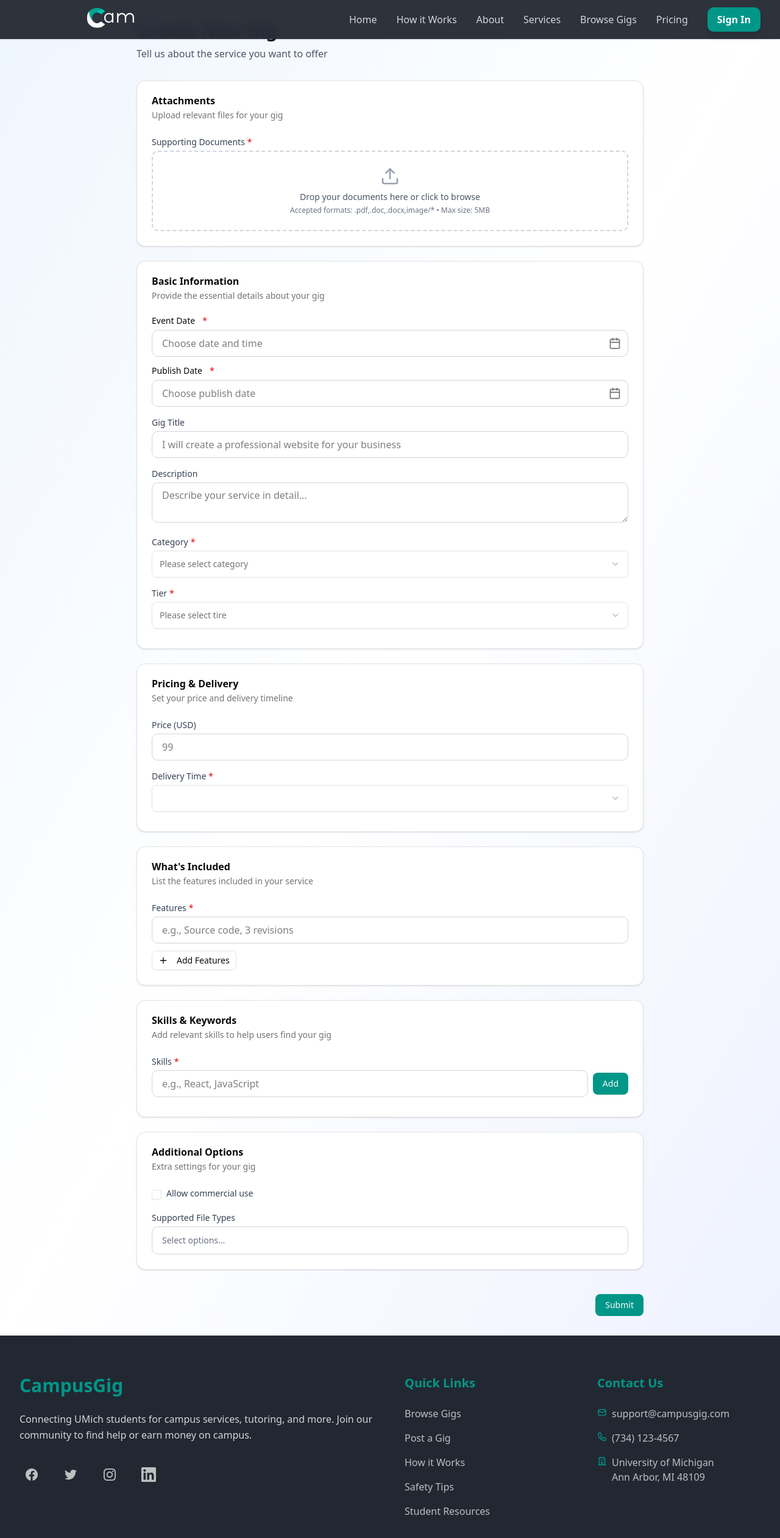
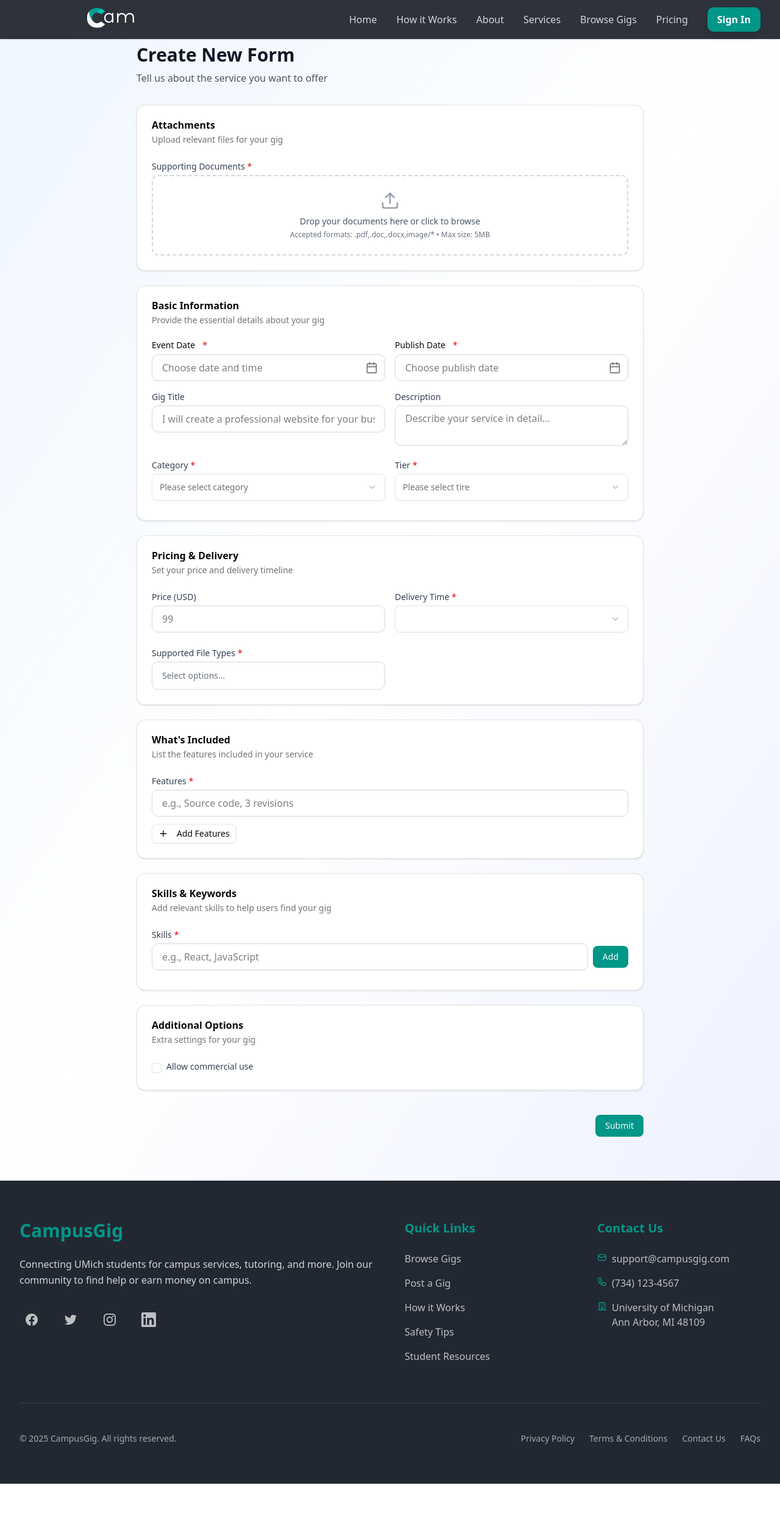
Before and after one commit to DevanshiShahTatva/Campus-Gigs-Client, a Next.js app: page /form-example in a window 1280 px wide. Shown: the top 2522 px of the page at 61% size. After the commit the page ends 2433 px from the top, so only its background shows below. Built offline with nearby package versions, Linux system fonts and the light colour scheme.

Commit message:
Remove unused data

```diff
--- a/src/app/form-example/page.tsx
+++ b/src/app/form-example/page.tsx
@@ -28,7 +28,7 @@
     {
       title: "Basic Information",
       description: "Provide the essential details about your gig",
-      groupSize: 1,
+      groupSize: 2,
       section: true,
       subfields: [
         {
@@ -97,7 +97,7 @@
     {
       title: "Pricing & Delivery",
       description: "Set your price and delivery timeline",
-      groupSize: 1, // Explicit 2 as literal type
+      groupSize: 2,
       section: true,
       subfields: [
         {
@@ -119,6 +119,19 @@
             { value: "3-days", label: "3 days" },
             { value: "1-week", label: "1 week" },
             { value: "2-weeks", label: "2 weeks" },
+          ],
+        },
+        {
+          id: "fileTypes",
+          name: "fileTypes",
+          label: "Supported File Types",
+          type: "multiselect",
+          required: true,
+          options: [
+            { value: "pdf", label: "PDF" },
+            { value: "doc", label: "Word Document" },
+            { value: "psd", label: "Photoshop" },
+            { value: "ai", label: "Illustrator" },
           ],
         },
       ],
@@ -167,18 +180,6 @@
           label: "Allow commercial use",
           type: "checkbox",
         },
-        {
-          id: "fileTypes",
-          name: "fileTypes",
-          label: "Supported File Types",
-          type: "multiselect",
-          options: [
-            { value: "pdf", label: "PDF" },
-            { value: "doc", label: "Word Document" },
-            { value: "psd", label: "Photoshop" },
-            { value: "ai", label: "Illustrator" },
-          ],
-        },
       ],
     },
   ];
@@ -208,11 +209,11 @@
   };
 
   return (
-    <div className="min-h-screen bg-gradient-to-br from-blue-50 via-white to-indigo-50 py-8">
+    <div className="min-h-screen bg-gradient-to-br from-blue-50 via-white to-indigo-50 py-18">
       <div className="max-w-4xl mx-auto px-4 sm:px-6 lg:px-8">
         <div className="mb-8">
           <h1 className="text-3xl font-bold text-gray-900 mb-2">
-            Create New Gig
+            Create New Form
           </h1>
           <p className="text-gray-600">
             Tell us about the service you want to offer
--- a/src/components/common/ui/MultiSelectDropdown.tsx
+++ b/src/components/common/ui/MultiSelectDropdown.tsx
@@ -5,13 +5,6 @@
 import ReactDOM from "react-dom";
 
 import { Badge } from "@/components/ui/badge";
-import {
-  Command,
-  CommandGroup,
-  CommandItem,
-  CommandList,
-  CommandInput,
-} from "@/components/ui/command";
 
 type Framework = Record<"id" | "label", string>;
 
@@ -79,30 +72,6 @@
       onValueChange?.(newSelected.map((s) => s.id));
     },
     [selected, onValueChange]
-  );
-
-  const handleKeyDown = React.useCallback(
-    (e: React.KeyboardEvent<HTMLDivElement>) => {
-      const input = inputRef.current;
-      if (input) {
-        if (e.key === "Delete" || e.key === "Backspace") {
-          if (input.value === "") {
-            setSelected((prev) => {
-              const newSelected = [...prev];
-              newSelected.pop();
-              const newIds = newSelected.map((s) => s.id);
-              onValueChange?.(newIds);
-              return newSelected;
-            });
-          }
-        }
-        if (e.key === "Escape") {
-          input.blur();
-          setOpen(false);
-        }
-      }
-    },
-    [onValueChange]
   );
 
   const selectables = options.filter(
```
